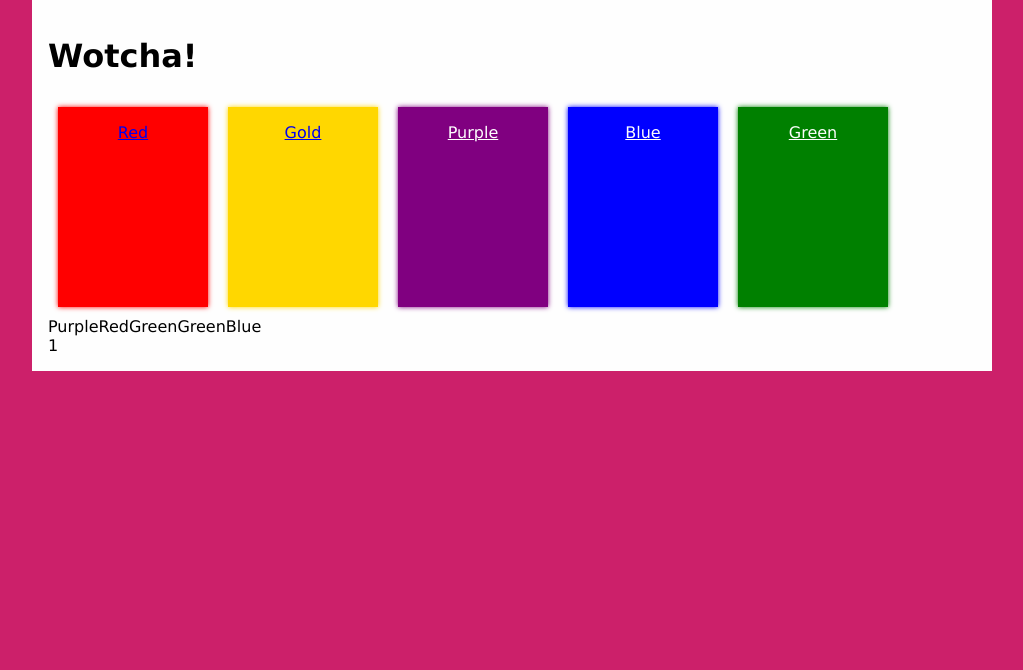
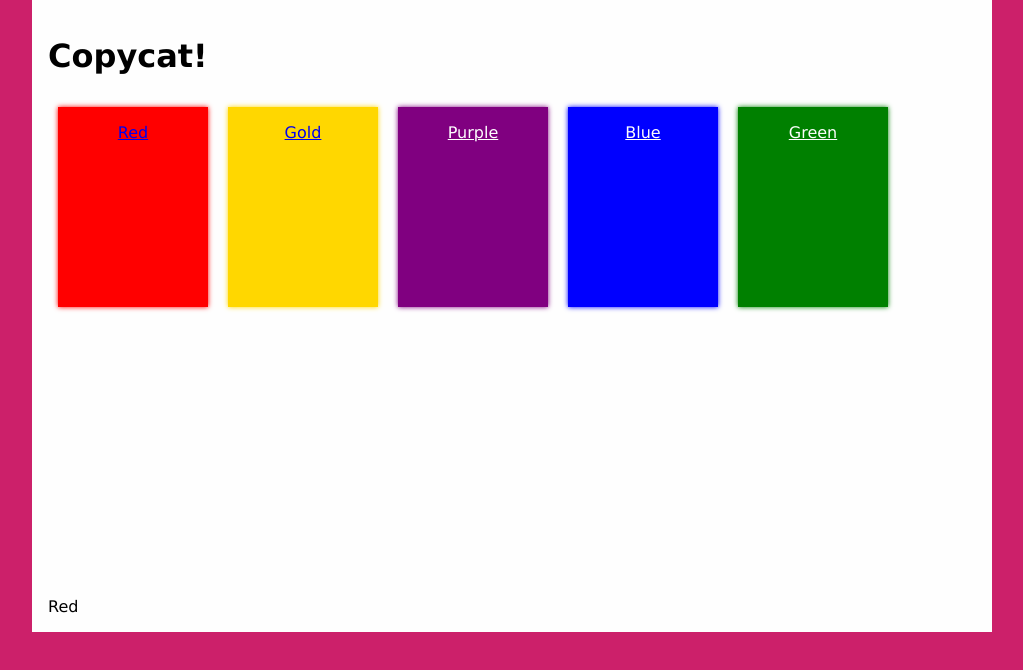
Before and after one commit to whostolemyhat/feb-1gam, a website: page app/index.html in a window 1280 px wide. Both pictures are taken after a click on the link "Red". Shown: the whole page, without its empty margins (128-1151 px from the left). Drawn offline with nearby package versions, Linux system fonts and the light colour scheme; files that its build step writes are made by us from their sources.

Commit message:
Animations and displaying sequence

```diff
--- a/app/index.html
+++ b/app/index.html
@@ -18,17 +18,18 @@
     </head>
     <body>
     <div class="container" id="main">
+        <h1>Copycat!</h1>
+
         <div class="hero-unit">
-            <h1>Wotcha!</h1>
             <a href="#" class="character" id="red">Red</a>
             <a href="#" class="character" id="gold">Gold</a>
             <a href="#" class="character" id="purple">Purple</a>
             <a href="#" class="character" id="blue">Blue</a>
             <a href="#" class="character" id="green">Green</a>
+        </div>
 
-            <div class="sequence"></div>
-            <div class="user"></div>
-        </div>
+        <div class="user"></div>
+        <div class="sequence"></div>
     </div>
 
         <!--[if lt IE 7]>
--- a/app/scripts/main.js
+++ b/app/scripts/main.js
@@ -3,20 +3,23 @@ jQuery(document).ready(function($) {
     var charOrder = ['Red', 'Gold', 'Purple', 'Blue', 'Green'];
     var sequence = [];
     var userSequence = [];
+    var userReadable = [];
     var maxLength = $('.character').length;
     var count = 0;
     var correct = true;
+    var order = [];
 
     for(var i = 0; i < maxLength; i++) {
-        sequence.push(Math.floor(Math.random() * maxLength) + 1);
+        sequence.push(Math.floor(Math.random() * maxLength));
     }
 
     for(var i = 0; i < sequence.length; i++) {
         // play sequence
         // $('.character').eq(sequence[i]).animate({ fontSize : '30px '}).css({ color: 'red'});
-        $('.sequence').append(charOrder[sequence[i] - 1]);
+        // readable version of sequence - used at end of game if wrong
+        order.push(charOrder[sequence[i]]);
         // animate sequence starting at 0 (first element)
-        playSequence(0);
+        setTimeout(function() { playSequence(0); }, 1000);
 
         // $('.character:eq(' + sequence[i] + ')').animate({
         //     width: '170',
@@ -34,8 +37,11 @@ jQuery(document).ready(function($) {
     }
 
     $('.character').click(function(e) {
+
         e.preventDefault();
         var $this = $(this);
+
+        console.log($this.index());
 
         // TODO: hardcoded animation
         $(this).animate({
@@ -53,7 +59,8 @@ jQuery(document).ready(function($) {
         });
 
         userSequence.push($this.index());
-        $('.user').text(userSequence);
+        userReadable.push(charOrder[$this.index()]);
+        $('.user').text(userReadable);
 
         // $this.data('original-size', $this.css('fontSize'));
 
@@ -64,6 +71,8 @@ jQuery(document).ready(function($) {
         count++;
 
         if(count === maxLength) {
+            console.log(sequence, userSequence);
+
             $('#main').append('<span class="message">Checking...</span>');
             correct = checkSequence(sequence, userSequence);
 
@@ -71,15 +80,15 @@ jQuery(document).ready(function($) {
                 $('.message').text('Correct');
             } else {
                 $('.message').text('Wrong!');
+                $('.sequence').hide().append(order).fadeIn('slow');
             }
         }
 
-
     });
 
-    function normalSize(el) {
-        el.animate({ fontSize : el.data('original-size') }, 250);
-    }
+    // function normalSize(el) {
+    //     el.animate({ fontSize : el.data('original-size') }, 250);
+    // }
 
     function checkSequence(a1, a2) {
         // Checks if each item in two arrays are equal
@@ -98,10 +107,8 @@ jQuery(document).ready(function($) {
     }
 
     function playSequence(i) {
-        var el = $('.character:eq(' + sequence[i] + ')');
-        console.log(sequence);
-        console.log(el);
-
+        // animate each element in sequence
+        var el = $('.character:eq(' + parseInt(sequence[i]) + ')');
         el.animate({
             width: '170',
             height: '220',
--- a/app/styles/base.scss
+++ b/app/styles/base.scss
@@ -21,6 +21,11 @@ body {
     overflow: auto;
 }
 
+.hero-unit {
+    overflow: auto;
+    height: 500px;
+}
+
 .character {
     @include box-shadow;
     font-size: 16px;
@@ -35,8 +40,6 @@ body {
     &:hover {
         @include active-shadow;
         border: 1px solid $white;
-        // width: 170px;
-        // height: 220px;
     }
 }
 
```
